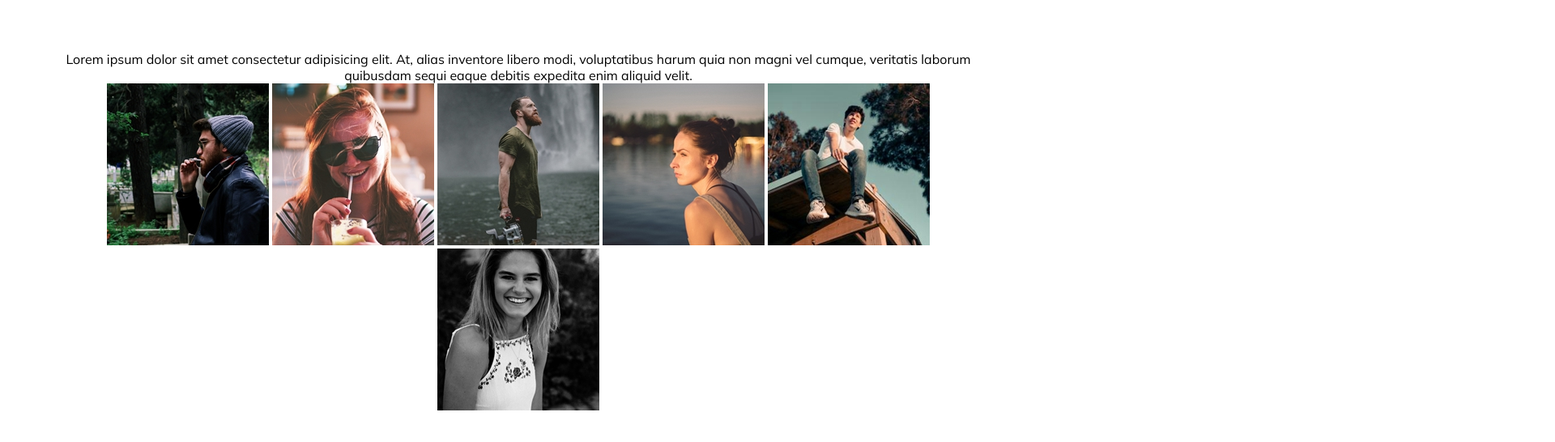
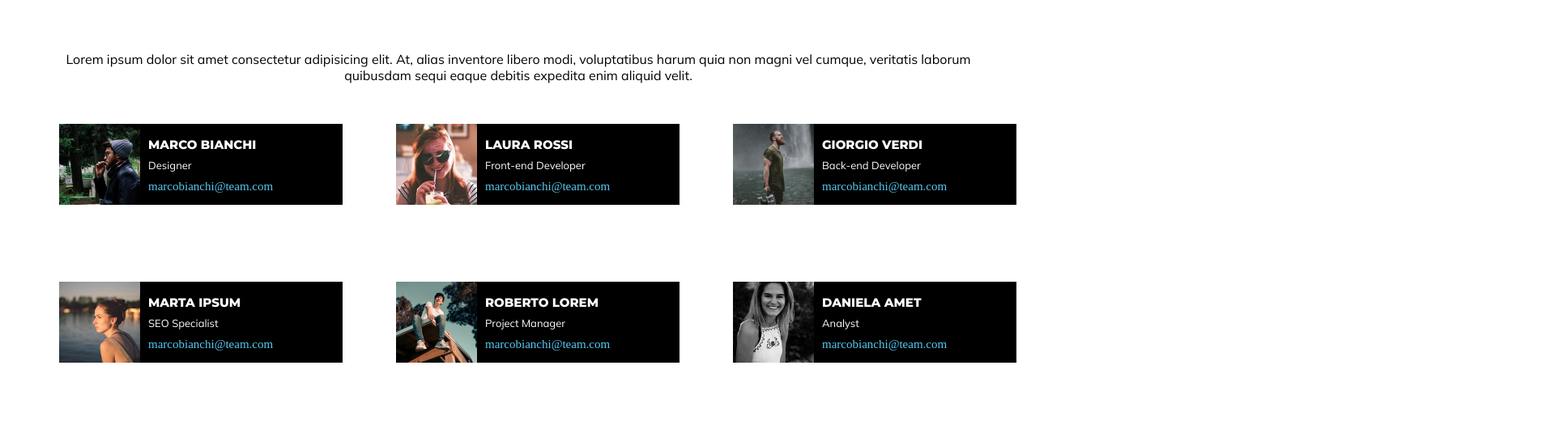
Before and after one commit to RosaD97/html-css-float-cards, a plain HTML site: page index.html in a window 1280 px wide. Shown: the part 84-630 px from the top of the page at 81% size, 1920 px wide, since content can reach past the window. Drawn offline with Linux system fonts and the light colour scheme.

Commit message:
add cards

```diff
--- a/css/style.css
+++ b/css/style.css
@@ -21,3 +21,52 @@ body{
  .testo{
     font-family: 'Mulish', sans-serif;
  }
+
+/* Box */
+
+.container{
+    padding-top: 50px;
+    width: calc(100% * 3 - 33px);
+
+}
+
+.container::after{
+    content: '';
+    display: block;
+    clear: both;
+}
+
+img, .box{
+    height: 100px;
+    float: left;
+
+}
+
+.box{
+    background-color: black;
+    width: 350px;
+    text-align: left;
+    margin: 0 33px 45px 33px;
+}
+
+/* Font */
+.name{
+    font-family: 'Montserrat', sans-serif;
+    color: white;
+    padding: 16px 0 8px 110px;
+    font-size: 15px;
+}
+
+.profession{
+    font-family: 'Mulish', sans-serif;
+    color: white;
+    padding: 0 0 9px 110px;
+    font-size: 13px;
+}
+
+a[href]{
+    color: #57c9f2;
+    text-decoration: none;
+    font-size: 15px;
+    padding: 0 0 15px 10px;
+}
--- a/index.html
+++ b/index.html
@@ -31,12 +31,53 @@
         <section>
 
             <div class="container">
+
+                <div class="box">
                     <img src="img/male1.png" alt="marco_bianchi">
+                    <div class="name">MARCO BIANCHI</div>
+                    <div class="profession">Designer</div>
+                    <a class="mail" href="mailto:marcobianchi@team.com">marcobianchi@team.com</a>
+                </div>
+
+                <div class="box">
                     <img src="img/female1.png" alt="laura_rossi">
+                    <div class="name">LAURA ROSSI</div>
+                    <div class="profession">Front-end Developer</div>
+                    <a class="mail" href="mailto:laurarossi@team.com">marcobianchi@team.com</a>
+                </div>
+
+                <div class="box">
                     <img src="img/male2.png" alt="giorgio_verdi">
+                    <div class="name">GIORGIO VERDI</div>
+                    <div class="profession">Back-end Developer</div>
+                    <a class="mail" href="mailto:giorgioverdi@team.com">marcobianchi@team.com</a>
+                </div>
+
+            </div>
+
+            <div class="container">
+
+                <div class="box">
                     <img src="img/female2.png" alt="marta_ipsum">
+                    <div class="name">MARTA IPSUM</div>
+                    <div class="profession">SEO Specialist</div>
+                    <a class="mail" href="mailto:martinaipsum@team.com">marcobianchi@team.com</a>
+                </div>
+
+                <div class="box">
                     <img src="img/male3.png" alt="roberto_lorem">
+                    <div class="name">ROBERTO LOREM</div>
+                    <div class="profession">Project Manager</div>
+                    <a class="mail" href="mailto:robertolorem@team.com">marcobianchi@team.com</a>
+                </div>
+
+                <div class="box">
                     <img src="img/female3.png" alt="daniela_amet">
+                    <div class="name">DANIELA AMET</div>
+                    <div class="profession">Analyst</div>
+                    <a class="mail" href="mailto:danielaamet@team.com">marcobianchi@team.com</a>
+                </div>
+
             </div>
 
         </section>
```
Lines whose indentation alone changed are shown as unchanged.
